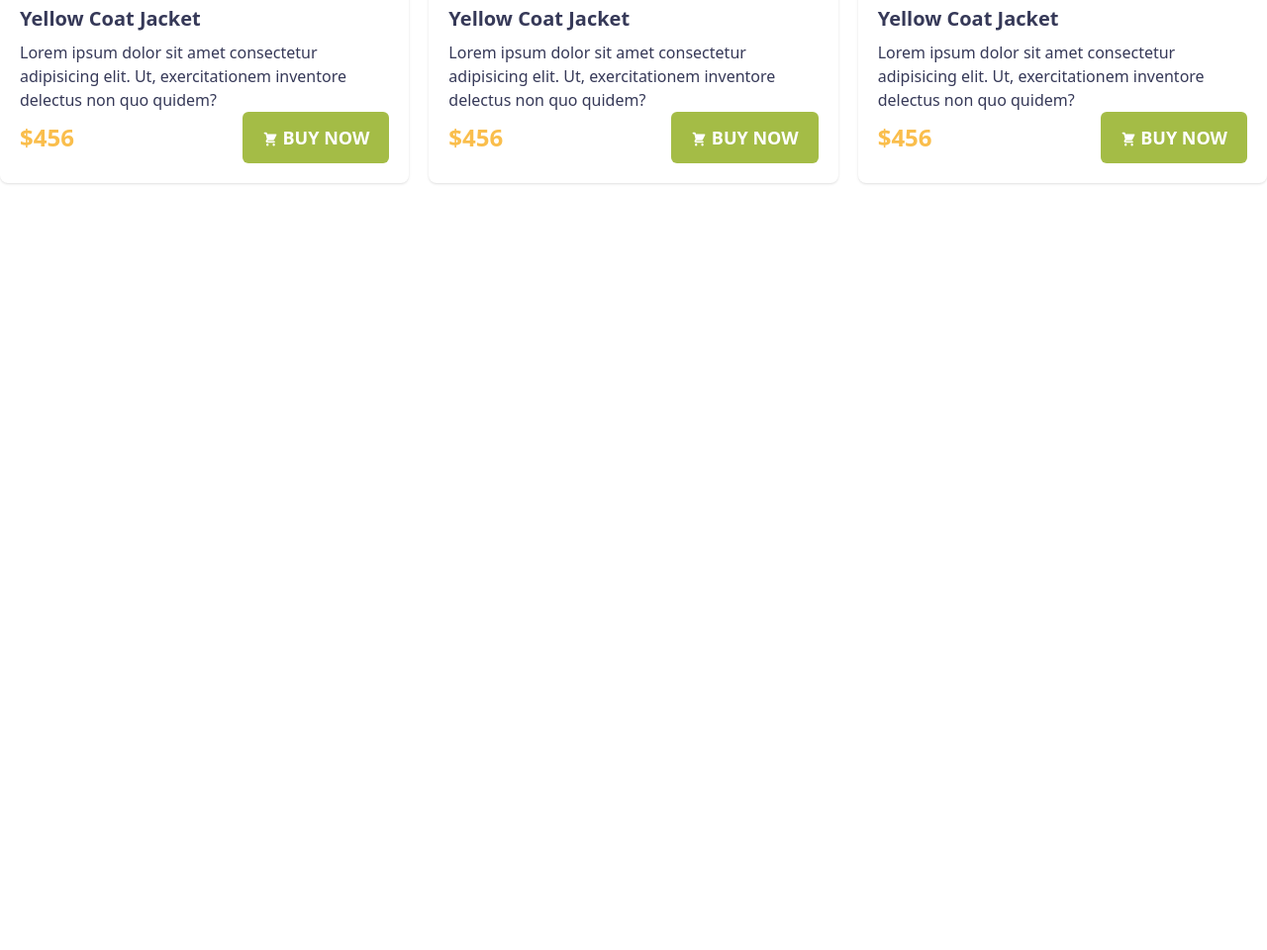
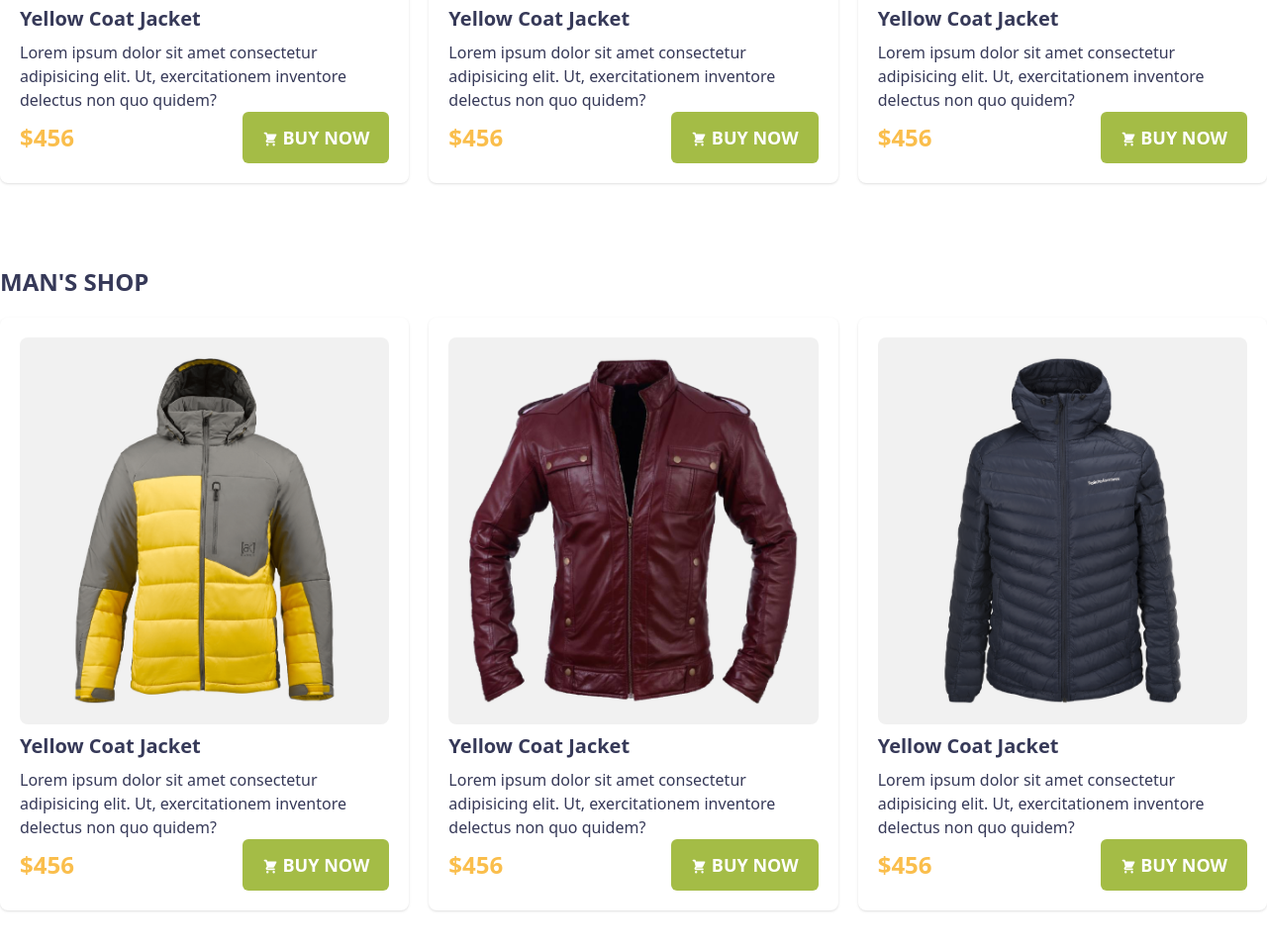
Before and after one commit to hasan-mohammad-bd/penguin-fashion-with-tailwand-css, a plain HTML site: page index.html in a window 1280 px wide. Shown: the part 1190-2150 px from the top of the page at 99% size. Before the commit the page ends 1439 px from the top, so only its background shows below. Drawn offline with nearby package versions, Linux system fonts and the light colour scheme.

Commit message:
adding men's section

```diff
--- a/index.html
+++ b/index.html
@@ -35,7 +35,7 @@
 
   <div class="showcase bg-bcolor">
     <div class="container mx-auto py-12">
-      <div class="md:flex md:justify-between items-center m-5 lg:m-0 ">
+      <div class="md:flex md:justify-between items-center m-5 xl:m-0">
         <div class="text-section space-y-5">
           <h1 class="text-6xl font-bold text-[#FABE4C] uppercase">Be the Penguins <br>
             <span class="text-[#363958]">of Winter</span></h1>
@@ -52,10 +52,10 @@
   <!-- shop-area-woman -->
   <section class="woman">
     <div class="container mx-auto my-16">
-      <h2 class="uppercase font-bold text-2xl py-5">women's shop</h2>
-      <div class="grid gap-5 grid-cols-3">
+      <h2 class="uppercase font-bold text-2xl py-5 m-5 xl:m-0">women's shop</h2>
+      <div class="grid gap-5 md:grid-cols-2 lg:grid-cols-3">
         <div class="div card shadow rounded-lg p-5">
-          <div class="grey-section bg-[#F1F1F1] p-5">
+          <div class="grey-section bg-[#F1F1F1] p-5 rounded-lg">
             <img src="./images/jacket-1.png" alt="">
           </div>
           <h4 class="font-bold text-xl my-2">Yellow Coat Jacket </h4>
@@ -68,8 +68,8 @@
           </div>
         </div>
         <div class="div card shadow rounded-lg p-5">
-          <div class="grey-section bg-[#F1F1F1] p-5">
-            <img src="./images/jacket-1.png" alt="">
+          <div class="grey-section bg-[#F1F1F1] p-5 rounded-lg">
+            <img src="./images/jacket-2.png" alt="">
           </div>
           <h4 class="font-bold text-xl my-2">Yellow Coat Jacket </h4>
           <p>Lorem ipsum dolor sit amet consectetur adipisicing elit. Ut, exercitationem inventore delectus non quo quidem?</p>
@@ -81,8 +81,57 @@
           </div>
         </div>
         <div class="div card shadow rounded-lg p-5">
-          <div class="grey-section bg-[#F1F1F1] p-5">
-            <img src="./images/jacket-1.png" alt="">
+          <div class="grey-section bg-[#F1F1F1] p-5 rounded-lg">
+            <img src="./images/jacket-3.png" alt="">
+          </div>
+          <h4 class="font-bold text-xl my-2">Yellow Coat Jacket </h4>
+          <p>Lorem ipsum dolor sit amet consectetur adipisicing elit. Ut, exercitationem inventore delectus non quo quidem?</p>
+          <div class="flex justify-between items-center">
+            <h2 class="uppercase font-bold text-[#FABE4C] text-2xl">$456</h2>
+            <button class="uppercase py-3 px-5 font-bold text-lg text-white rounded-md bg-pgreen inline-block"><span><svg class="inline h-4" xmlns="http://www.w3.org/2000/svg" class="h-5 w-5" viewBox="0 0 20 20" fill="currentColor">
+              <path d="M3 1a1 1 0 000 2h1.22l.305 1.222a.997.997 0 00.01.042l1.358 5.43-.893.892C3.74 11.846 4.632 14 6.414 14H15a1 1 0 000-2H6.414l1-1H14a1 1 0 00.894-.553l3-6A1 1 0 0017 3H6.28l-.31-1.243A1 1 0 005 1H3zM16 16.5a1.5 1.5 0 11-3 0 1.5 1.5 0 013 0zM6.5 18a1.5 1.5 0 100-3 1.5 1.5 0 000 3z" />
+            </svg></span> buy now</button>
+          </div>
+        </div>
+      </div>
+    </div>
+  </section>
+
+  <!-- man's section -->
+
+  <section class="woman">
+    <div class="container mx-auto my-16">
+      <h2 class="uppercase font-bold text-2xl py-5 m-5 xl:m-0">man's shop</h2>
+      <div class="grid gap-5 md:grid-cols-2 lg:grid-cols-3">
+        <div class="div card shadow rounded-lg p-5">
+          <div class="grey-section bg-[#F1F1F1] p-5 rounded-lg">
+            <img src="./images/jacket-4.png" alt="">
+          </div>
+          <h4 class="font-bold text-xl my-2">Yellow Coat Jacket </h4>
+          <p>Lorem ipsum dolor sit amet consectetur adipisicing elit. Ut, exercitationem inventore delectus non quo quidem?</p>
+          <div class="flex justify-between items-center">
+            <h2 class="uppercase font-bold text-[#FABE4C] text-2xl">$456</h2>
+            <button class="uppercase py-3 px-5 font-bold text-lg text-white rounded-md bg-pgreen inline-block"><span><svg class="inline h-4" xmlns="http://www.w3.org/2000/svg" class="h-5 w-5" viewBox="0 0 20 20" fill="currentColor">
+              <path d="M3 1a1 1 0 000 2h1.22l.305 1.222a.997.997 0 00.01.042l1.358 5.43-.893.892C3.74 11.846 4.632 14 6.414 14H15a1 1 0 000-2H6.414l1-1H14a1 1 0 00.894-.553l3-6A1 1 0 0017 3H6.28l-.31-1.243A1 1 0 005 1H3zM16 16.5a1.5 1.5 0 11-3 0 1.5 1.5 0 013 0zM6.5 18a1.5 1.5 0 100-3 1.5 1.5 0 000 3z" />
+            </svg></span> buy now</button>
+          </div>
+        </div>
+        <div class="div card shadow rounded-lg p-5">
+          <div class="grey-section bg-[#F1F1F1] p-5 rounded-lg">
+            <img src="./images/jacket-5.png" alt="">
+          </div>
+          <h4 class="font-bold text-xl my-2">Yellow Coat Jacket </h4>
+          <p>Lorem ipsum dolor sit amet consectetur adipisicing elit. Ut, exercitationem inventore delectus non quo quidem?</p>
+          <div class="flex justify-between items-center">
+            <h2 class="uppercase font-bold text-[#FABE4C] text-2xl">$456</h2>
+            <button class="uppercase py-3 px-5 font-bold text-lg text-white rounded-md bg-pgreen inline-block"><span><svg class="inline h-4" xmlns="http://www.w3.org/2000/svg" class="h-5 w-5" viewBox="0 0 20 20" fill="currentColor">
+              <path d="M3 1a1 1 0 000 2h1.22l.305 1.222a.997.997 0 00.01.042l1.358 5.43-.893.892C3.74 11.846 4.632 14 6.414 14H15a1 1 0 000-2H6.414l1-1H14a1 1 0 00.894-.553l3-6A1 1 0 0017 3H6.28l-.31-1.243A1 1 0 005 1H3zM16 16.5a1.5 1.5 0 11-3 0 1.5 1.5 0 013 0zM6.5 18a1.5 1.5 0 100-3 1.5 1.5 0 000 3z" />
+            </svg></span> buy now</button>
+          </div>
+        </div>
+        <div class="div card shadow rounded-lg p-5">
+          <div class="grey-section bg-[#F1F1F1] p-5 rounded-lg">
+            <img src="./images/jacket-6.png" alt="">
           </div>
           <h4 class="font-bold text-xl my-2">Yellow Coat Jacket </h4>
           <p>Lorem ipsum dolor sit amet consectetur adipisicing elit. Ut, exercitationem inventore delectus non quo quidem?</p>
```
